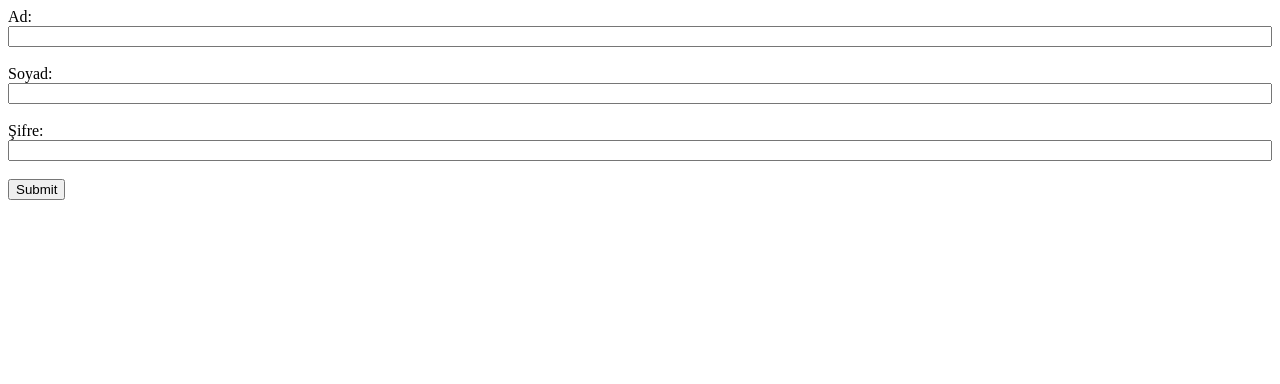
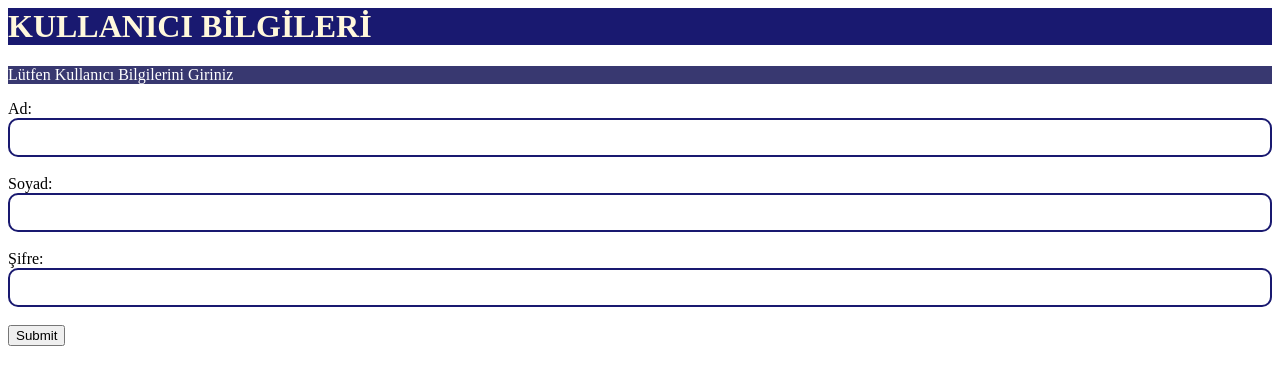
Before and after one commit to Bengisu-Ozkaya/CSS-DERLERI, a plain HTML site: page form.html in a window 1280 px wide. Drawn offline with Linux system fonts and the light colour scheme.

Commit message:
CSS-input and class

```diff
--- a/form.html
+++ b/form.html
@@ -5,6 +5,9 @@
         <script src="script.js"></script>
     </head>
     <body>
+        <h1 class="myClass">KULLANICI BİLGİLERİ</h1>
+        <p class="paragraphClass">Lütfen Kullanıcı Bilgilerini Giriniz</p>
+
         Ad: <input type="text">
         <br><br>
         Soyad:<input type="text">
--- a/form_style.css
+++ b/form_style.css
@@ -1,3 +1,21 @@
 input[type=text], input[type=password]{ /*passwordu ve textleri genişleyebileceği kadar genişlet*/
     width:100%;
+    padding: 10px;
+    border:2px solid midnightblue;
+    border-radius: 10px;
+    /*border-bottom -> altı çizilmiş gibiduruyor*/
 }
+
+input[type=text]:focus, input[type=password]:focus{
+   background-color: rgb(125, 152, 231);
+}
+
+.myClass{
+    color:cornsilk;
+    background-color: midnightblue;
+}
+
+p.paragraphClass{
+    color:white;
+    background-color: rgb(56, 56, 112);
+}
```
